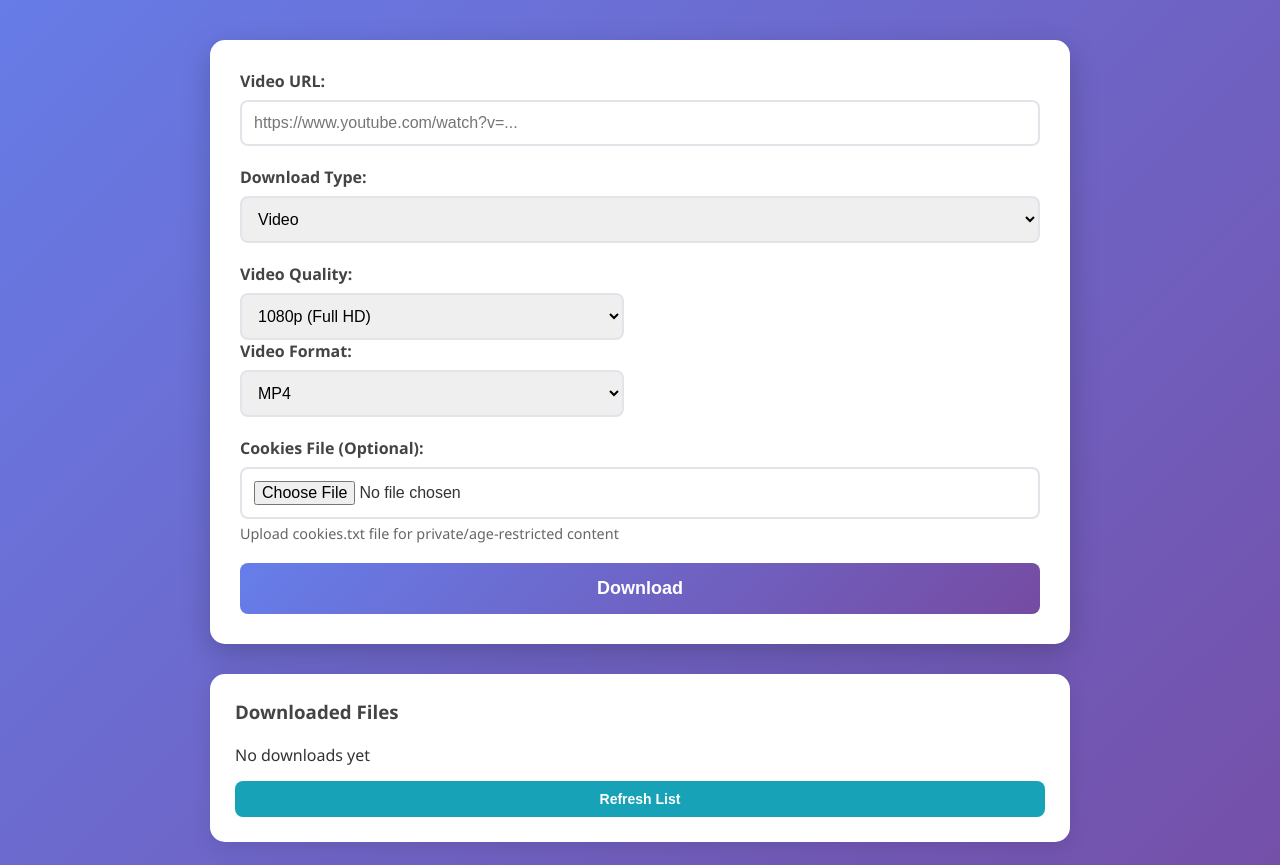
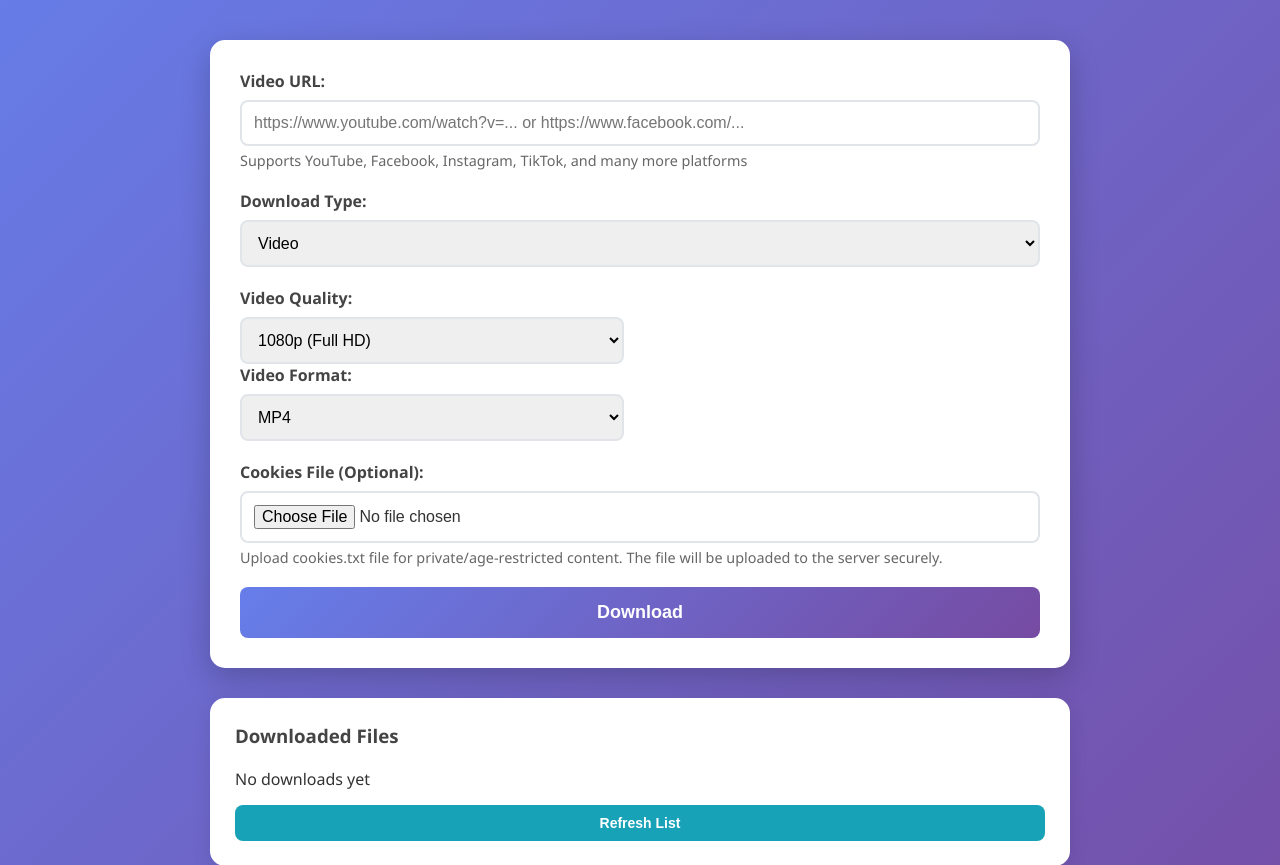
Before and after one commit to Toton-dhibar/YT, a Flask app: page / in a window 1280 px wide. Shown: the part 109-974 px from the top of the page. Run offline with Flask 3, Linux system fonts and the light colour scheme; data that the repository does not hold is empty.

Commit message:
Fix cookies file handling and improve YT downloader functionality
Co-authored-by: Toton-dhibar <127105435+Toton-dhibar@users.noreply.github.com>

```diff
--- a/app.py
+++ b/app.py
@@ -5,11 +5,25 @@ import tempfile
 import threading
 import uuid
 from datetime import datetime
+from werkzeug.utils import secure_filename
 
 app = Flask(__name__)
 
 # Store download progress
 download_progress = {}
+
+# Configure upload folder for cookies
+UPLOAD_FOLDER = 'uploads'
+ALLOWED_EXTENSIONS = {'txt'}
+app.config['UPLOAD_FOLDER'] = UPLOAD_FOLDER
+app.config['MAX_CONTENT_LENGTH'] = 16 * 1024 * 1024  # 16MB max file size
+
+# Create upload directory
+os.makedirs(UPLOAD_FOLDER, exist_ok=True)
+
+def allowed_file(filename):
+    return '.' in filename and \
+           filename.rsplit('.', 1)[1].lower() in ALLOWED_EXTENSIONS
 
 class ProgressHook:
     def __init__(self, download_id):
@@ -29,6 +43,36 @@ class ProgressHook:
                 'status': 'finished',
                 'filename': d['filename']
             }
+
+@app.route('/upload_cookies', methods=['POST'])
+def upload_cookies():
+    try:
+        if 'cookies_file' not in request.files:
+            return jsonify({'error': 'No file provided'}), 400
+
+        file = request.files['cookies_file']
+
+        if file.filename == '':
+            return jsonify({'error': 'No file selected'}), 400
+
+        if file and allowed_file(file.filename):
+            filename = secure_filename(file.filename)
+            # Add timestamp to avoid filename conflicts
+            timestamp = str(int(datetime.now().timestamp()))
+            filename = f"{timestamp}_{filename}"
+            file_path = os.path.join(app.config['UPLOAD_FOLDER'], filename)
+            file.save(file_path)
+
+            return jsonify({
+                'success': True,
+                'filename': filename,
+                'message': 'Cookies file uploaded successfully'
+            })
+        else:
+            return jsonify({'error': 'Invalid file type. Only .txt files are allowed'}), 400
+
+    except Exception as e:
+        return jsonify({'error': str(e)}), 500
 
 @app.route('/')
 def index():
@@ -78,11 +122,25 @@ def perform_download(download_id, url, format_type, quality, format_ext, cookies
             'writethumbnail': False,
             'writeinfojson': False,
             'ignoreerrors': False,
+            'no_warnings': False,
+            'http_headers': {
+                'User-Agent': 'Mozilla/5.0 (Windows NT 10.0; Win64; x64) AppleWebKit/537.36 (KHTML, like Gecko) Chrome/91.0.4472.124 Safari/537.36'
+            },
+            'extractor_retries': 3,
+            'retries': 3,
         }
 
         # Add cookies if provided
         if cookies_file:
-            ydl_opts['cookiefile'] = cookies_file
+            cookies_path = os.path.join(app.config['UPLOAD_FOLDER'], cookies_file)
+            if os.path.exists(cookies_path):
+                ydl_opts['cookiefile'] = cookies_path
+            else:
+                download_progress[download_id] = {
+                    'status': 'error',
+                    'error': 'Cookies file not found'
+                }
+                return
 
         # Configure format based on user selection
         if format_type == 'audio':
@@ -136,11 +194,29 @@ def perform_download(download_id, url, format_type, quality, format_ext, cookies
         # Download the video
         with yt_dlp.YoutubeDL(ydl_opts) as ydl:
             try:
+                # First, try to extract info to validate the URL
+                info = ydl.extract_info(url, download=False)
+                if not info:
+                    download_progress[download_id] = {
+                        'status': 'error',
+                        'error': 'Could not extract video information'
+                    }
+                    return
+
+                # Now perform the actual download
                 ydl.download([url])
+
             except yt_dlp.utils.ExtractorError as e:
+                error_msg = str(e)
+                if "Private video" in error_msg:
+                    error_msg = "This video is private. Try uploading a cookies file to access it."
+                elif "Video unavailable" in error_msg:
+                    error_msg = "This video is unavailable or has been removed."
+                elif "Sign in to confirm your age" in error_msg:
+                    error_msg = "Age-restricted content. Please upload a cookies file from a logged-in session."
                 download_progress[download_id] = {
                     'status': 'error',
-                    'error': f'Extraction failed: {str(e)}'
+                    'error': f'Extraction failed: {error_msg}'
                 }
                 return
             except yt_dlp.utils.DownloadError as e:
--- a/static/js/script.js
+++ b/static/js/script.js
@@ -55,16 +55,30 @@ async function handleDownload(e) {
         downloadData.format = formData.get('audioFormat');
     }
 
-    // Handle cookies file if uploaded
-    const cookiesFile = document.getElementById('cookiesFile').files[0];
-    if (cookiesFile) {
-        // For simplicity, we'll just pass the filename
-        // In a production app, you'd upload the file to the server first
-        downloadData.cookies_file = cookiesFile.name;
-    }
-
     try {
         setDownloadState(true);
+
+        // Handle cookies file upload first if provided
+        const cookiesFile = document.getElementById('cookiesFile').files[0];
+        if (cookiesFile) {
+            const cookiesFormData = new FormData();
+            cookiesFormData.append('cookies_file', cookiesFile);
+
+            const cookiesResponse = await fetch('/upload_cookies', {
+                method: 'POST',
+                body: cookiesFormData
+            });
+
+            const cookiesResult = await cookiesResponse.json();
+
+            if (cookiesResponse.ok) {
+                downloadData.cookies_file = cookiesResult.filename;
+                showSuccess('Cookies file uploaded successfully');
+            } else {
+                throw new Error(cookiesResult.error);
+            }
+        }
+
         showProgressSection();
 
         const response = await fetch('/download', {
--- a/templates/index.html
+++ b/templates/index.html
@@ -18,7 +18,8 @@
                 <form id="downloadForm">
                     <div class="form-group">
                         <label for="url">Video URL:</label>
-                        <input type="url" id="url" name="url" placeholder="https://www.youtube.com/watch?v=..." required>
+                        <input type="url" id="url" name="url" placeholder="https://www.youtube.com/watch?v=... or https://www.facebook.com/..." required>
+                        <small>Supports YouTube, Facebook, Instagram, TikTok, and many more platforms</small>
                     </div>
 
                     <div class="form-group">
@@ -64,7 +65,7 @@
                     <div class="form-group">
                         <label for="cookiesFile">Cookies File (Optional):</label>
                         <input type="file" id="cookiesFile" name="cookiesFile" accept=".txt">
-                        <small>Upload cookies.txt file for private/age-restricted content</small>
+                        <small>Upload cookies.txt file for private/age-restricted content. The file will be uploaded to the server securely.</small>
                     </div>
 
                     <button type="submit" id="downloadBtn">
```
Also changed, not shown: 1 other file.
